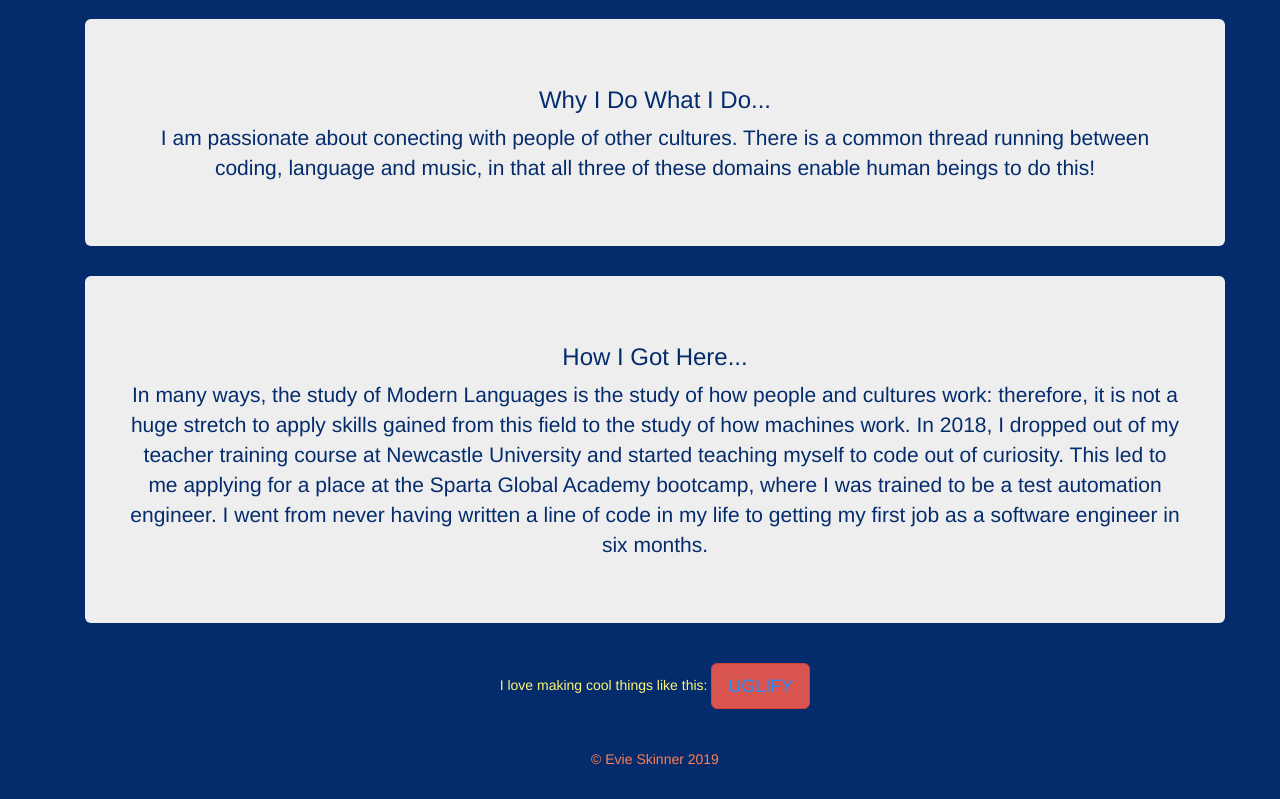
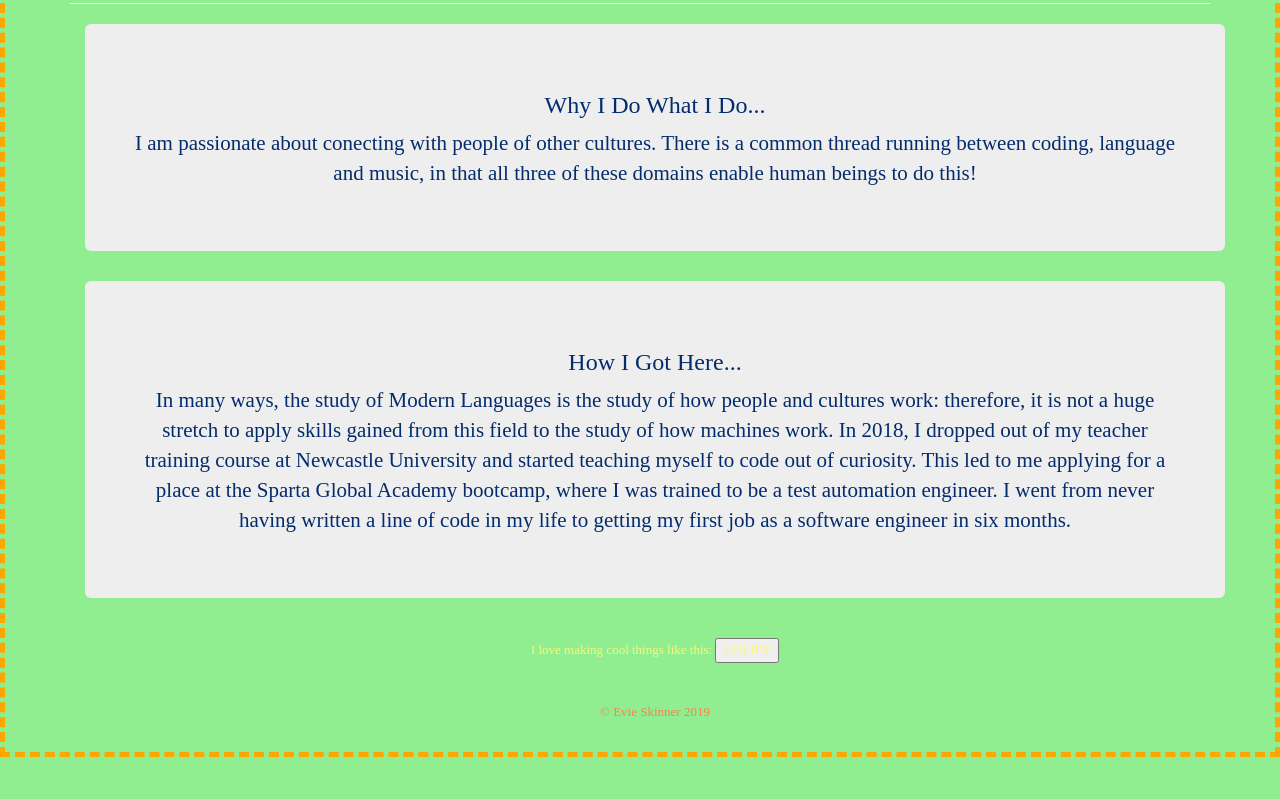
Before and after one commit to Evie-Skinner18/evie-skinner18.github.io, a plain HTML site: page about.html in a window 1280 px wide. Shown: the part 131-930 px from the top of the page. After the commit the page ends 888 px from the top, so only its background shows below. Drawn offline with nearby package versions, Linux system fonts and the light colour scheme; a web font is replaced by a local one.

Commit message:
Trying to add an uglify button but the ugly class is being applied by default: not when ugly button gets clicked

```diff
--- a/about.html
+++ b/about.html
@@ -62,7 +62,8 @@
       <div class="container">
           <p class="hello">
               I love making cool things like this:
-              <a class="btn btn-lg btn-danger" role="button">UGLIFY</a>
+              <button id="ugly-button">UGLIFY</button>
+              <!-- <a id = "ugly-button" class="btn btn-lg btn-danger" role="button">UGLIFY</a> -->
           </p>
 
         <footer class="copyright">
--- a/css/styles.css
+++ b/css/styles.css
@@ -105,3 +105,7 @@ main {
   font-size: small;
   border: 5px dashed orange;
 }
+
+#ugly-button {
+
+}
--- a/js/scripts.js
+++ b/js/scripts.js
@@ -1,5 +1,15 @@
 
 // grab the elements you want to manipulate
+var pageBody = document.querySelector('.portfolio-body');
+var uglifyButton = document.getElementById('ugly-button');
 
 
 // function to remove the portfolio-body class and apply the ugly class on click
+function uglify() {
+    pageBody.classList.remove('portfolio-body');
+    pageBody.classList.add('ugly');
+}
+
+// activate the button onclick
+// uglifyButton.onclick = uglify();
+uglifyButton.addEventListener('click', uglify());
```
